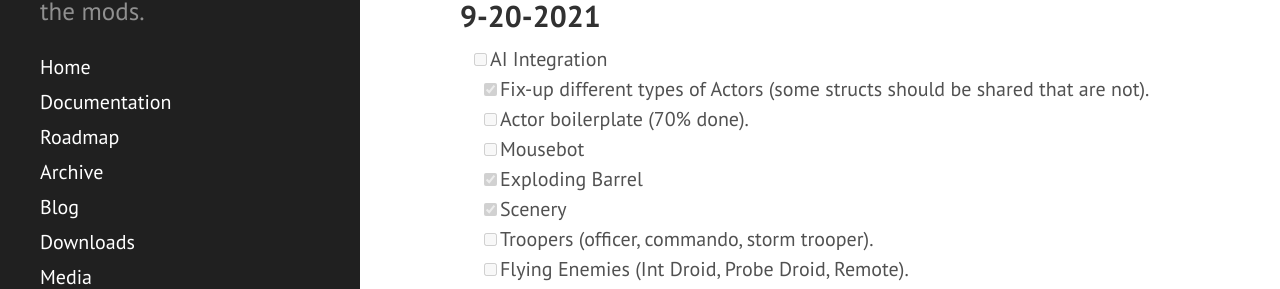
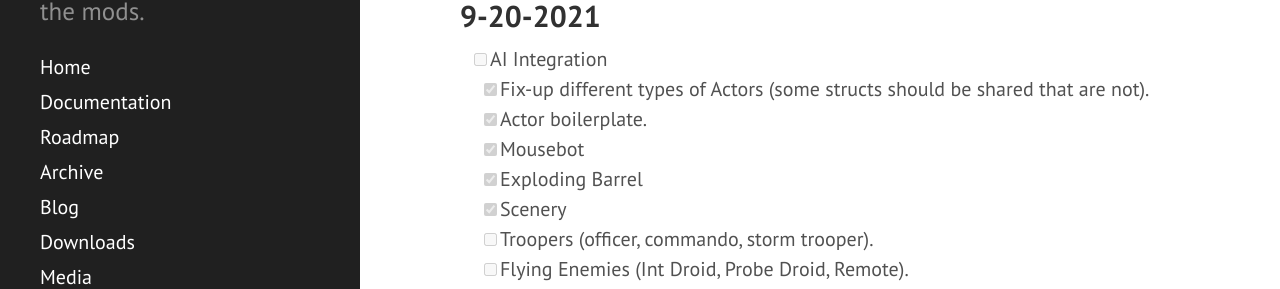
Before and after one commit to TheForceEngine/TheForceEngine.github.io, a Jekyll site: the page built from ProgressTracker.md, in a window 1280 px wide and 900 px high. Shown: the part 340-629 px from the top of the window. Built offline with Jekyll 4.4.1, drawn with Linux system fonts in a browser that asks for light colours.

Commit message:
Update ProgressTracker.md

```diff
--- a/ProgressTracker.md
+++ b/ProgressTracker.md
@@ -9,8 +9,8 @@ This page shows the current list of tasks being worked on, with the most recent
 ## 9-20-2021
 - [ ] AI Integration
   - [x] Fix-up different types of Actors (some structs should be shared that are not).
-  - [ ] Actor boilerplate (70% done).
-  - [ ] Mousebot
+  - [x] Actor boilerplate.
+  - [x] Mousebot
   - [x] Exploding Barrel
   - [x] Scenery
   - [ ] Troopers (officer, commando, storm trooper).
```
